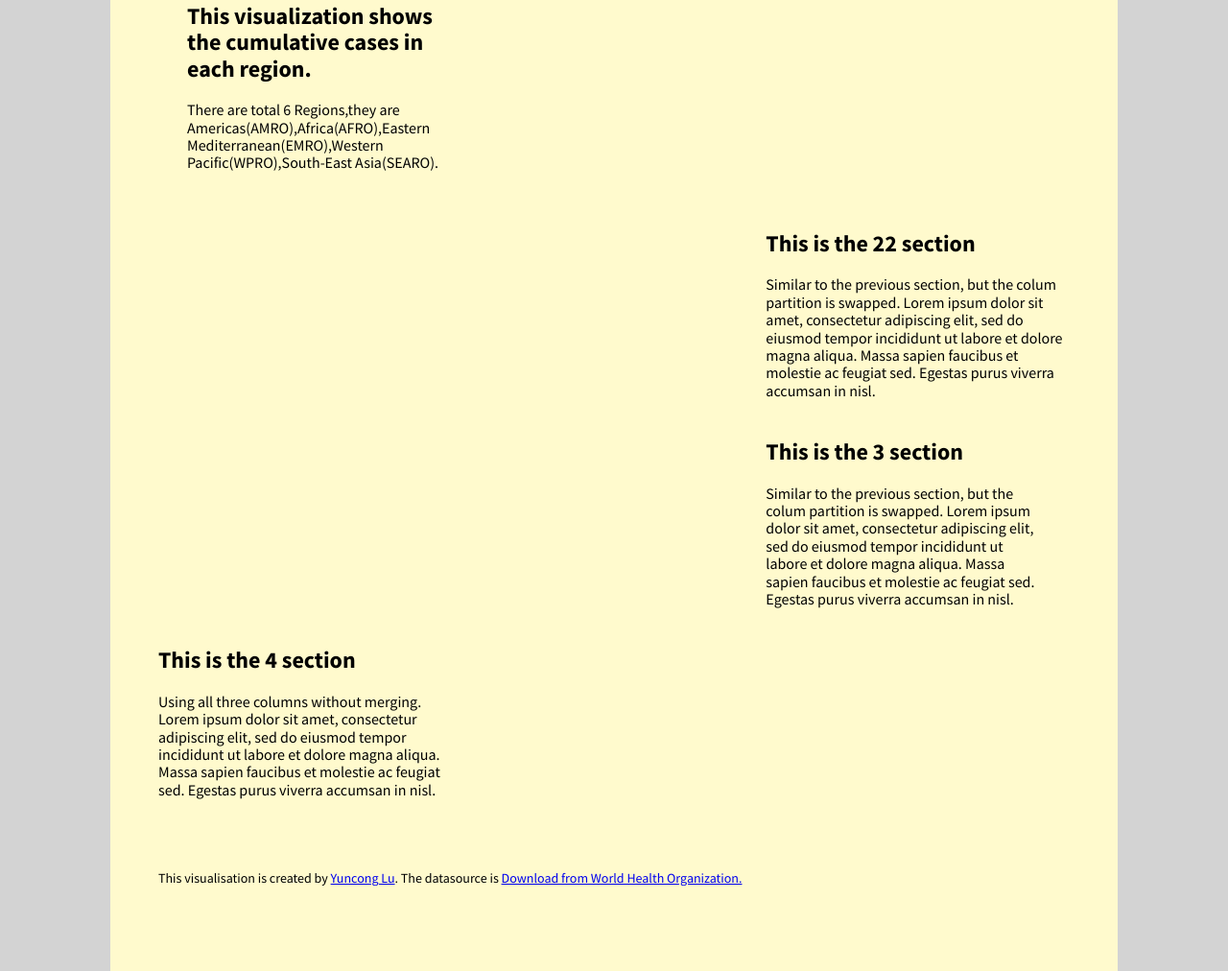
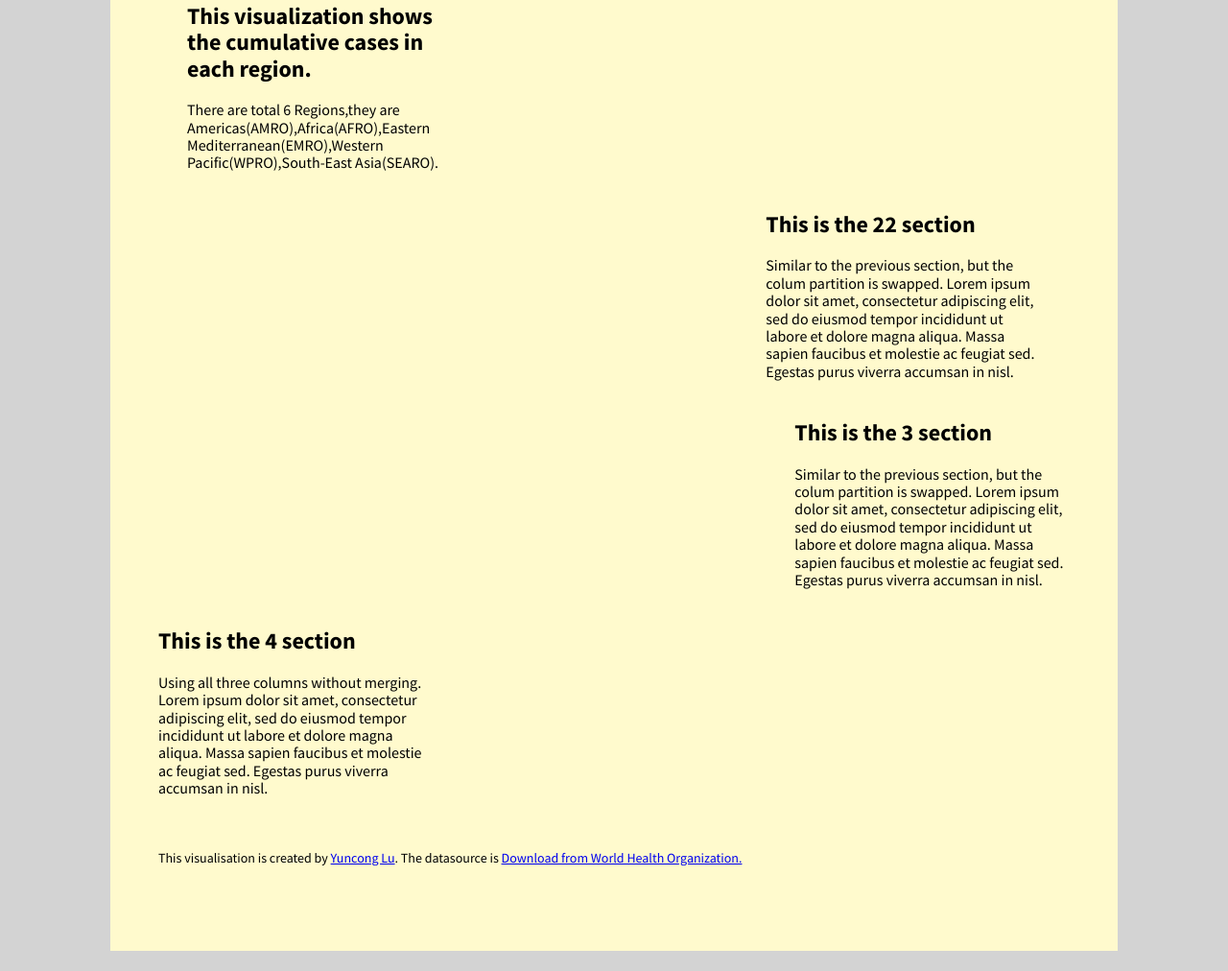
Before and after one commit to yunconglu/FIT3179, a plain HTML site: page index.html in a window 1280 px wide. Shown: the part 150-1162 px from the top of the page at 96% size. After the commit the page ends 1141 px from the top, so only its background shows below. Drawn offline with nearby package versions, Linux system fonts and the light colour scheme; a script that the page names is missing.

Commit message:
Update index.html

```diff
--- a/index.html
+++ b/index.html
@@ -89,7 +89,7 @@
           <div id="vis2"  class="vis-container"></div>
         </div>
         <div class="pure-u-1-3">
-          <div class="description description-top">
+          <div class="description description-right">
             <h2>This is the 22 section</h2>
             <p>Similar to the previous section, but the colum partition is swapped. Lorem ipsum dolor sit amet, consectetur adipiscing elit, sed do eiusmod tempor incididunt ut labore et dolore magna aliqua. Massa sapien faucibus et molestie ac feugiat sed. Egestas purus viverra accumsan in nisl.</p>
           </div>
@@ -103,7 +103,7 @@
           <div id="vis3"  class="vis-container"></div>
         </div>
         <div class="pure-u-1-3">
-          <div class="description description-right">
+          <div class="description description-left">
             <h2>This is the 3 section</h2>
             <p>Similar to the previous section, but the colum partition is swapped. Lorem ipsum dolor sit amet, consectetur adipiscing elit, sed do eiusmod tempor incididunt ut labore et dolore magna aliqua. Massa sapien faucibus et molestie ac feugiat sed. Egestas purus viverra accumsan in nisl.</p>
           </div>
@@ -114,7 +114,7 @@
     <!-- pure grid group -->
     <div class="pure-g">
       <div class="pure-u-1-3">
-        <div class="description description-bottom">
+        <div class="description description-right">
           <h2>This is the 4 section</h2>
           <p>Using all three columns without merging. Lorem ipsum dolor sit amet, consectetur adipiscing elit, sed do eiusmod tempor incididunt ut labore et dolore magna aliqua. Massa sapien faucibus et molestie ac feugiat sed. Egestas purus viverra accumsan in nisl.</p>
         </div>
```
